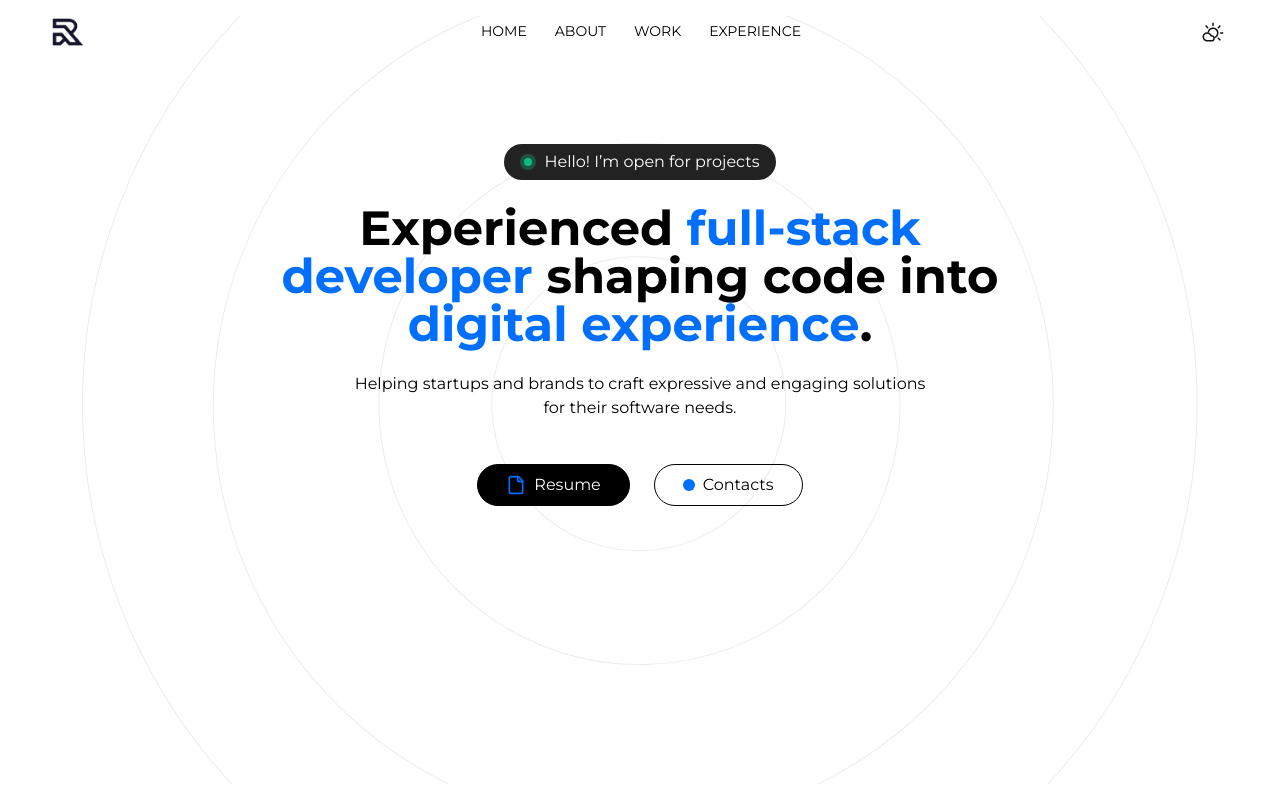
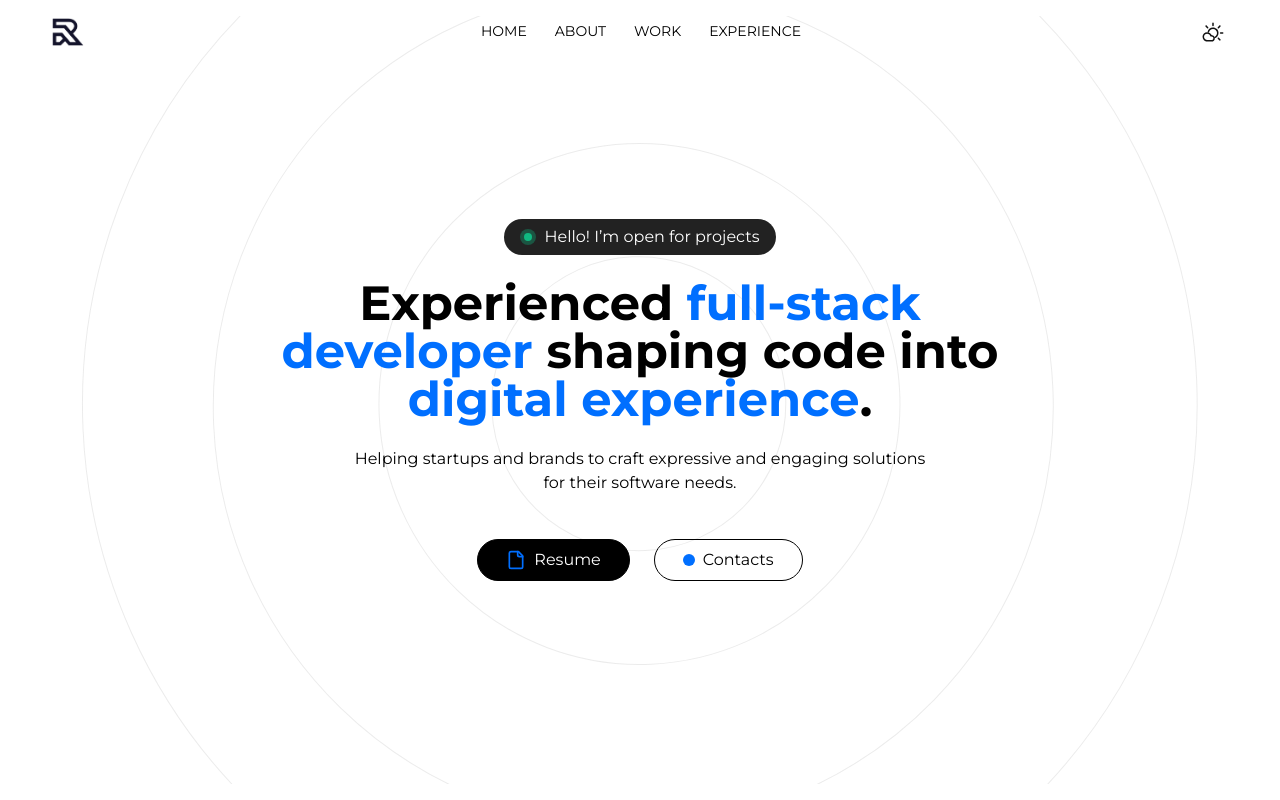
Before and after one commit to RCLQD/Portfolio-V2, a React (Vite) app: page / in a window 1280 px wide. Shown: the top 800 px of the page. Built offline with nearby package versions, Linux system fonts and the light colour scheme.

Commit message:
second commit

```diff
--- a/src/pages/Home.jsx
+++ b/src/pages/Home.jsx
@@ -90,8 +90,10 @@ const Home = ({ theme }) => {
                     </defs>
                 </svg>
             </div>
-            <section className="grid place-items-center mt-36 gap-y-6">
-            <span className="whitespace-nowrap flex items-center gap-x-2 rounded-full bg-[#222222] px-4 py-1.5">
+            <section className="grid place-items-center h-screen w-full">
+            <div className='w-3/5 grid gap-y-6 py-36'>
+            <div className='flex justify-center w-full'>
+            <span className="whitespace-nowrap flex justify-center items-center gap-x-2 rounded-full bg-[#222222] px-4 py-1.5">
                 <svg width="16" height="16" viewBox="0 0 16 16" fill="none" xmlns="http://www.w3.org/2000/svg">
                     <circle cx="8" cy="8" r="8" fill="#10B981" fillOpacity="0.34"/>
                     <circle cx="8" cy="8" r="4" fill="#10B981"/>
@@ -100,11 +102,12 @@ const Home = ({ theme }) => {
                     Hello! I’m open for projects
                 </p>
             </span>
-            <h1 className="font-extrabold text-5xl text-center w-3/5">
+            </div>
+            <h1 className="font-extrabold text-5xl text-center">
                 Experienced <span className="text-[#006FFF]">full-stack developer</span> shaping code into <span className="text-[#006FFF]">digital experience</span>.
             </h1>
-            <p className="text-center w-[45%]">Helping startups and brands to craft expressive and engaging solutions for their software needs.</p>
-            <div className="flex gap-x-6 mt-5">
+            <p className="text-center px-24">Helping startups and brands to craft expressive and engaging solutions for their software needs.</p>
+            <div className="flex justify-center gap-x-6 mt-5">
                 <a
                     href={Resume}
                     download
@@ -124,6 +127,7 @@ const Home = ({ theme }) => {
                     Contacts
                 </a>
             </div>
+            </div>
             </section>
 
             </div>
--- a/src/pages/Work.jsx
+++ b/src/pages/Work.jsx
@@ -8,8 +8,8 @@ import projectFiles from '../components/projects.json'
 
 const Work = ({ theme }) => {
     return(
-        <main className="grid place-items-center gap-y-10 font-montserrat w-full h-full px-28 py-20">
-            <section className="space-y-4">
+        <main className="grid place-items-center gap-y-10 font-montserrat w-full h-full px-20 py-20">
+            <section className="space-y-4 w-[70rem]">
                 <div className="flex items-center justify-center gap-x-2">
                     <span className="bg-[#006FFF] grid place-items-center rounded-full size-5">
                         <Asterisk className="size-5" />
@@ -18,22 +18,22 @@ const Work = ({ theme }) => {
                 </div>
                 <h2 className="text-4xl text-center font-bold px-32">I resolve problems associated with creative procedures.</h2>
             </section>
-            <section className="grid grid-cols-3 justify-items-center gap-x-10 w-full">
-                <div className="w-80 h-96 bg-gradient-to-br from-[#191919] to-[#7F7F7F] rounded-2xl">
+            <section className="grid grid-cols-3 justify-items-center gap-x-10 w-[70rem]">
+                <div className="w-[21.5rem] h-96 bg-gradient-to-br from-[#191919] to-[#7F7F7F] rounded-2xl">
                     <h1 className="text-3xl text-white font-bold px-10 pt-10">Design</h1>
                     <p className="text-white px-10 mt-2">Building robust and flexible design systems for easy scalability.</p>
                     <div className="w-full h-[59%] relative overflow-hidden">
                         <img src="/assets/asset1.png" alt="asset1" className="absolute bottom-0 right-0 object-cover" />
                     </div>
                 </div>
-                <div className="w-80 h-96 bg-gradient-to-br from-[#191919] to-[#7F7F7F] rounded-2xl">
+                <div className="w-[21.5rem] h-96 bg-gradient-to-br from-[#191919] to-[#7F7F7F] rounded-2xl">
                     <h1 className="text-3xl text-white font-bold px-10 pt-10">Website</h1>
                     <p className="text-white px-10 mt-2">Responsive websites and dashboards for your business.</p>
                     <div className="w-full h-[65.6%] relative overflow-hidden">
                         <img src="/assets/asset2.png" alt="asset1" className="absolute bottom-0 right-0 object-cover rounded-br-2xl" />
                     </div>
                 </div>
-                <div className="w-80 h-96 bg-gradient-to-br from-[#191919] to-[#7F7F7F] rounded-2xl">
+                <div className="w-[21.5rem] h-96 bg-gradient-to-br from-[#191919] to-[#7F7F7F] rounded-2xl">
                     <h1 className="text-3xl text-white font-bold px-10 pt-10">App</h1>
                     <p className="text-white px-10 mt-2">Designing mobile apps for iOS and Android users.</p>
                     <div className="w-full h-[65.6%] relative overflow-hidden">
@@ -41,7 +41,7 @@ const Work = ({ theme }) => {
                     </div>
                 </div>
             </section>
-            <section className="w-full">
+            <section className="w-[70rem]">
                 <div className="w-full h-52 bg-gradient-to-r from-[#191919] to-[#7F7F7F] rounded-2xl flex justify-between px-10 py-9">
                     <div className="w-3/12 space-y-3">
                         <h1 className="text-3xl text-white font-bold">Workflow integration</h1>
@@ -175,9 +175,9 @@ const Work = ({ theme }) => {
                     </div>
                 </div>
             </section>
-            <section className="w-full h-full bg-gradient-to-r from-[#191919] to-[#7F7F7F] rounded-2xl flex justify-between p-10">
+            <section className="w-[70rem] h-full bg-gradient-to-r from-[#191919] to-[#7F7F7F] rounded-2xl flex justify-between p-10">
                 {projectFiles.Projects.map((project) => (
-                    <div key={project.P_id} className="w-[18.5rem] h-80 hover:scale-[1.02] relative group">
+                    <div key={project.P_id} className="w-80 h-96 hover:scale-[1.02] relative group">
                         <img
                             src={project.img}
                             alt="project image"
```
